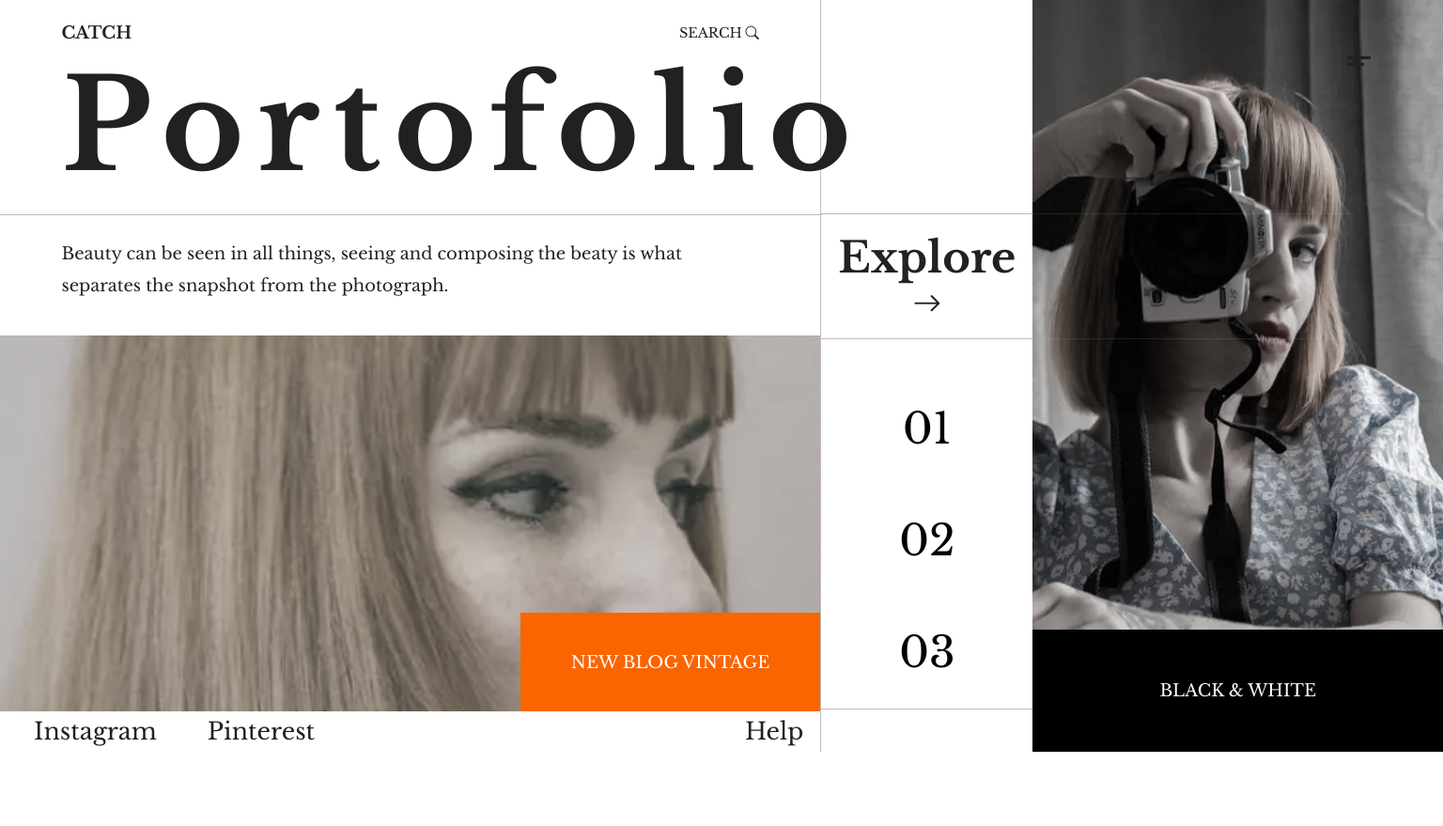
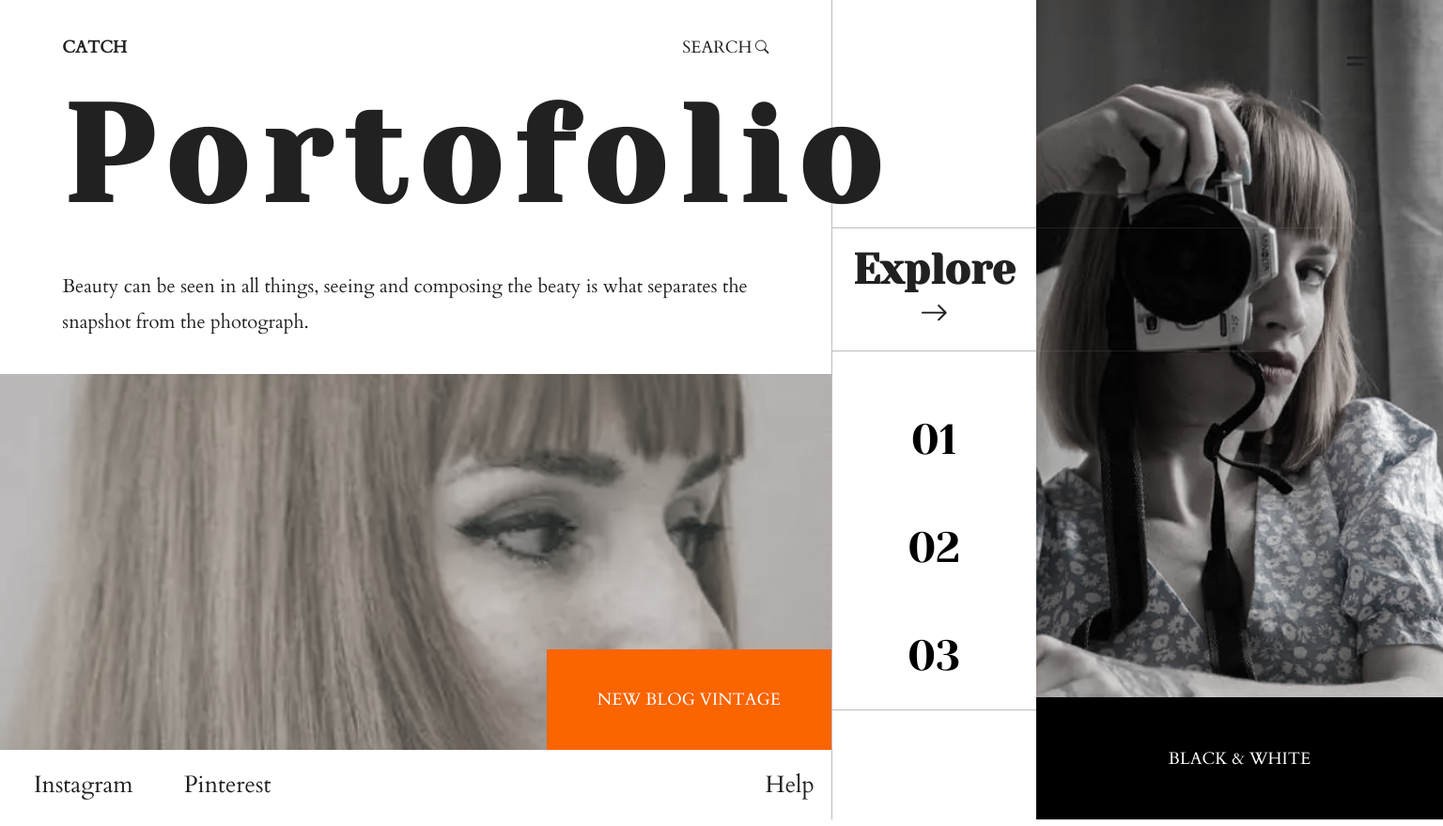
Before and after one commit to AlexeiDenis/Landing-Page, a plain HTML site: page src/index.html in a window 1536 px wide. Shown: the whole page at 94% size. Drawn offline with nearby package versions, Linux system fonts and the light colour scheme.

Commit message:
25-04-2022
25-04-2022

```diff
--- a/src/index.html
+++ b/src/index.html
@@ -8,8 +8,9 @@
     <link rel="stylesheet" href="style.css">
     <link rel="stylesheet" href="https://cdn.jsdelivr.net/npm/bootstrap-icons@1.8.1/font/bootstrap-icons.css">
     <link rel="preconnect" href="https://fonts.googleapis.com">
+    <link rel="preconnect" href="https://fonts.googleapis.com">
     <link rel="preconnect" href="https://fonts.gstatic.com" crossorigin>
-    <link href="https://fonts.googleapis.com/css2?family=Libre+Baskerville:wght@400;700&display=swap" rel="stylesheet">
+    <link href="https://fonts.googleapis.com/css2?family=Cardo&family=Yeseva+One&display=swap" rel="stylesheet">
     <title>Landing Page</title>
 
 
@@ -44,7 +45,7 @@ Photos are from Lany-Jade Mondow : https://www.pexels.com/ro-ro/@lany
                     the photograph.</p>
                 <div class="wrapper-image">
                     <img src="./imagini/image2.webp"
-                        height="750" width="500" alt="">
+                        height="750" width="500" alt="my profile picture">
                 </div>
             </section>
 
@@ -84,7 +85,7 @@ Photos are from Lany-Jade Mondow : https://www.pexels.com/ro-ro/@lany
         <div class="wrapper-image">
             <img id="imag"
                 src="./imagini/image3.webp"
-                height="750" width="500" alt="">
+                height="750" width="500" alt="slideshow images">
         </div>
     </div>
 
--- a/src/index.js
+++ b/src/index.js
@@ -8,7 +8,7 @@ e.addEventListener('click',()=>{
     img.animate(
         [
             // keyframes
-            { opacity: "0.5" },
+            { opacity: "0" },
             { opacity: "1" }
         ],
         {
--- a/src/style.css
+++ b/src/style.css
@@ -2,13 +2,18 @@
 *::before,
 *::after {
   box-sizing: border-box;
+}
+
+::selection{
+  background-color:#6B2D5C;
+  color:#ffffff;
 }
 html {
   font-size: 18px;
   --culoareText: rgb(34, 33, 33);
 }
 body {
-  font-family: "Libre Baskerville", serif;
+  font-family: "Cardo", serif;
   margin: 0;
   padding: 0;
   width: 100vw;
@@ -39,7 +44,7 @@ body {
   gap: 0.2em;
 }
 .header .search p {
-  font-size: 0.8rem;
+  font-size: 1rem;
   text-transform: uppercase;
 }
 .header .search i {
@@ -98,7 +103,6 @@ a:hover {
   margin-inline: auto;
   font-size: 2.4rem;
   letter-spacing: 0.2ex;
-  font-weight: 700;
 }
 .container1 .main .sectiune p {
   width: 85%;
@@ -116,7 +120,7 @@ a:hover {
   width: 100%;
   height: 100%;
   object-fit: cover;
-  filter: grayscale(85%);
+  filter: grayscale(90%);
 }
 .container1 .main .sectiune .wrapper-image::after {
   position: absolute;
@@ -161,6 +165,10 @@ a:hover {
   border-left: 0px solid transparent;
   border-right: 0px solid transparent;
 }
+.container2 .wrapped h2,
+.container1 .main .sectiune h1 {
+  font-family: "Yeseva One", cursive;
+}
 .container2 .wrapped i {
   font-size: 1.7rem;
 }
@@ -182,7 +190,7 @@ a:hover {
   cursor: pointer;
 }
 .container2 .wrapper-buttons button {
-  font-family: "Libre Baskerville", serif;
+  font-family: "Yeseva One", cursive;
 }
 button:focus {
   color: #fa6401;
@@ -191,6 +199,7 @@ button:focus {
 .container3 {
   width: 100%;
 }
+.container3 .wrapper-image{background-color: gray;}
 .container3 .wrapper-image::after {
   position: absolute;
   content: "black & white";
@@ -227,7 +236,7 @@ button:focus {
     justify-content: space-evenly;
     flex: 4;
     border-right: 1px solid rgb(194, 187, 187);
-    height: 100vh;
+    min-height: 100vh;
   }
 
   .container1 .header .wrapped {
@@ -253,20 +262,13 @@ button:focus {
   .container1 .footer p {
     margin-inline: 1em;
   }
+  .container1 .main .sectiune p {
+    font-size: 1.125rem;
+  }
   .container1 .main .sectiune h1 {
-    font-size: 7.4rem;
-    position: relative;
+    font-size: 8rem;
   }
-  .container1 .main .sectiune h1::after {
-    position: absolute;
-    content: "";
-    bottom: -12px;
-    left: -21%;
-    z-index: 999;
-    background-color: rgb(194, 187, 187);
-    width: 130%;
-    height: 1px;
-  }
+
   .container1 .wrapper-image {
     width: 100%;
     margin-inline: 0;
@@ -279,12 +281,13 @@ button:focus {
     flex: 1;
     justify-content: center;
     align-items: center;
-    height: 100vh;
+    min-height: 100vh;
   }
   .container2 .wrapped {
-    margin-block-start: 6.1em;
     width: 100%;
     position: relative;
+    margin-block-start:7em;
+
   }
   .container2 .wrapped::after,
   .container2 .wrapped::before {
@@ -310,8 +313,6 @@ button:focus {
     justify-content: center;
     align-items: center;
     width: 100%;
-    gap: 0;
-    margin: 0;
     border-bottom: 1px solid rgb(194, 187, 187);
   }
   .container2 .wrapper-buttons button {
@@ -319,7 +320,7 @@ button:focus {
   }
   .container3 {
     flex: 2;
-    height: 100vh;
+    min-height: 100vh;
   }
   .container3 .wrapper-image {
     width: 100%;
@@ -335,3 +336,41 @@ button:focus {
     object-position: center;
   }
 }
+
+@media (min-width: 2560px) {
+  .container1 .main .sectiune p {
+    font-size: 2.1rem;
+  }
+  .container1 .wrapper-image {
+    height: 600px;
+  }
+  .container1 .main .sectiune .wrapper-image::after {
+    padding-block: 1.8em;
+    padding-inline: 2em;
+  }
+  .container3 .wrapper-image::after,
+  .container1 .main .sectiune .wrapper-image::after {
+    font-size: 1.7rem;
+  }
+  .container1 .header .search p,
+  .container1 .header .logo p,
+  .container1 .footer .wrapped p a,
+  .container1 .footer p a {
+    font-size: 1.8rem;
+  }
+  .container2 .wrapped{
+    margin-block-start:0;
+  }
+  .container2 .wrapped h2 {
+    font-size: 4.1rem;
+  }
+  .container2 .wrapper-buttons button {
+    font-size: 3rem;
+  }
+  .header .search i {
+    font-size: 1.7rem;
+  }
+  .container2 .wrapped i {
+    font-size: 3rem;
+  }
+}
```
